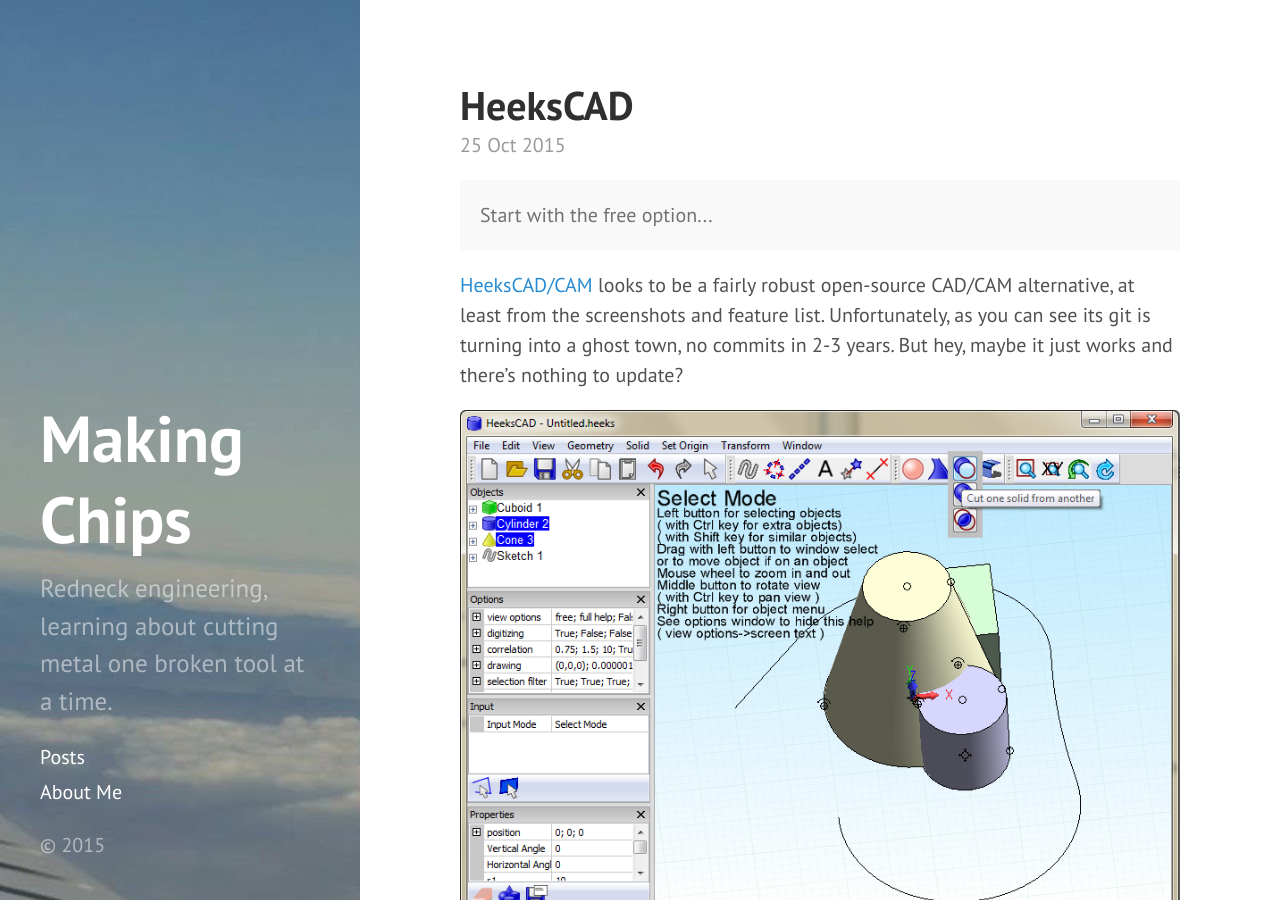
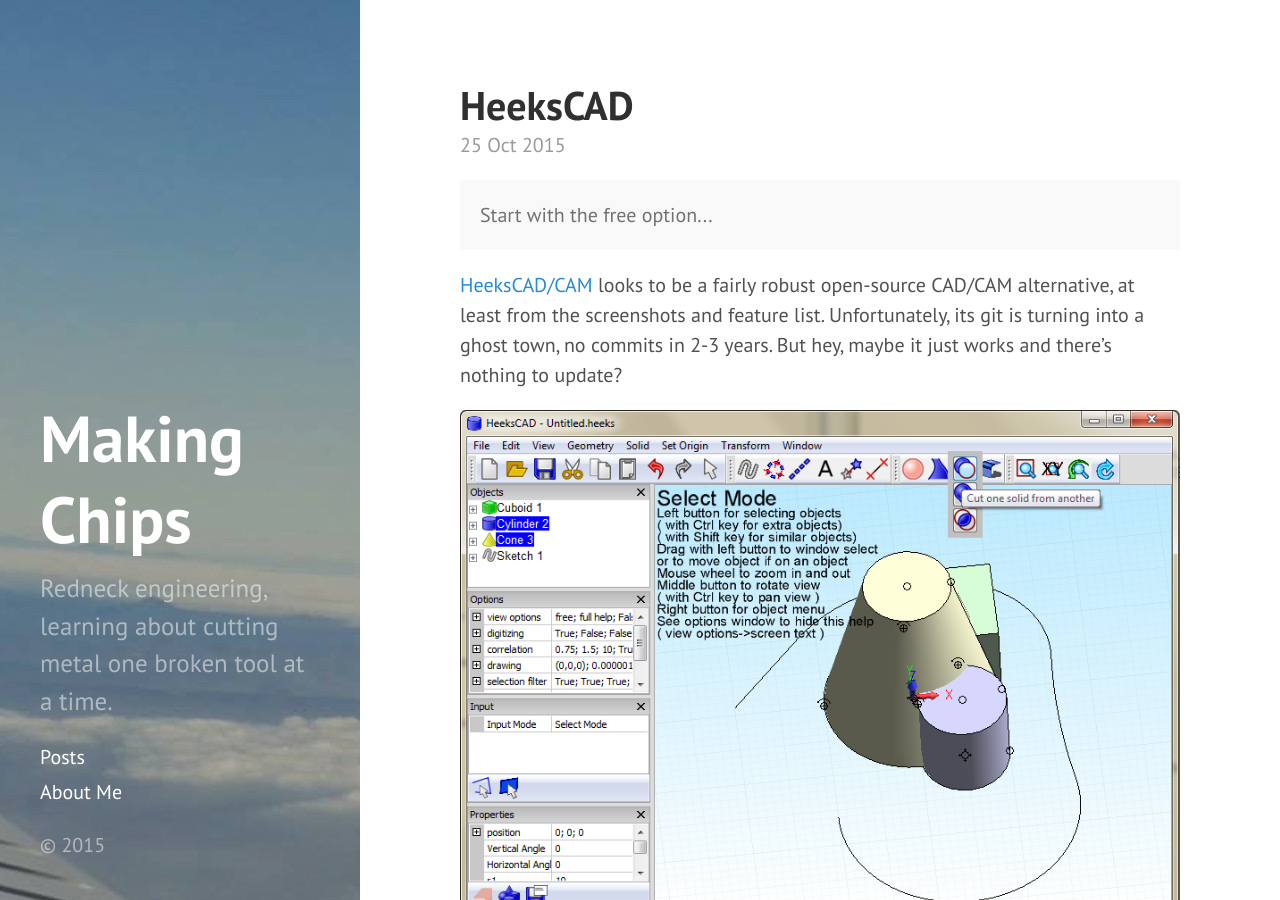
Before and after one commit to makingchips/makingchips.github.io, a Jekyll site: the page built from _posts/2015-10-25-HeeksCAD.md, in a window 1280 px wide and 900 px high. Built offline with Jekyll 4.4.1, drawn with Linux system fonts in a browser that asks for light colours; Markdown is read by kramdown in place of the engine named in the settings; comment, search, counter and statistics services are not loaded.

Commit message:
Update 2015-10-25-HeeksCAD.md

```diff
--- a/_posts/2015-10-25-HeeksCAD.md
+++ b/_posts/2015-10-25-HeeksCAD.md
@@ -8,7 +8,7 @@
 Start with the free option...
 </p>
 
-[HeeksCAD/CAM](https://github.com/Heeks/heekscad) looks to be a fairly robust open-source CAD/CAM alternative, at least from the screenshots and feature list.  Unfortunately, as you can see its git is turning into a ghost town, no commits in 2-3 years.  But hey, maybe it just works and there's nothing to update?
+[HeeksCAD/CAM](https://github.com/Heeks/heekscad) looks to be a fairly robust open-source CAD/CAM alternative, at least from the screenshots and feature list.  Unfortunately, its git is turning into a ghost town, no commits in 2-3 years.  But hey, maybe it just works and there's nothing to update?
 
 ![Screenshot]({{ site.url }}/public/heeks.png)
 
```
